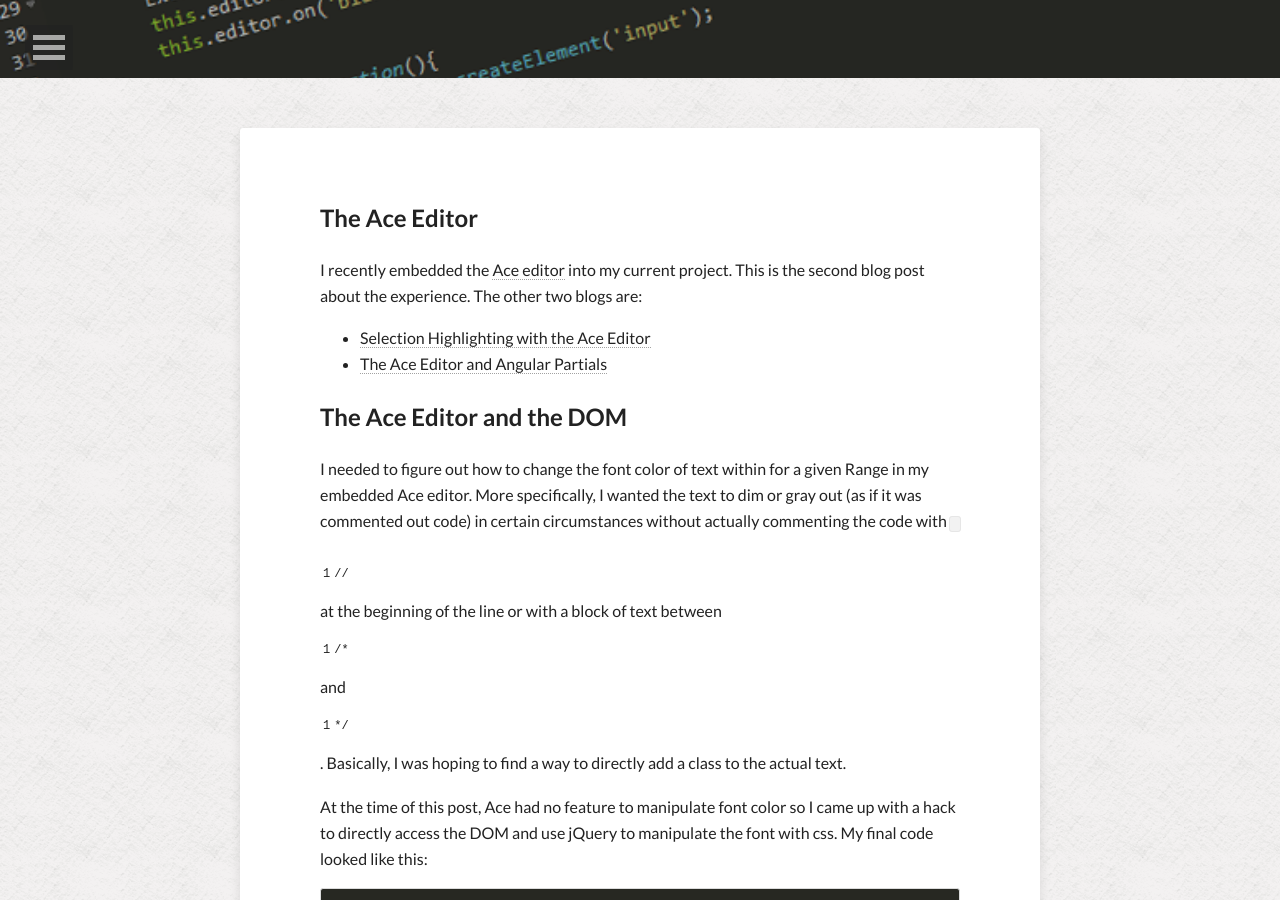
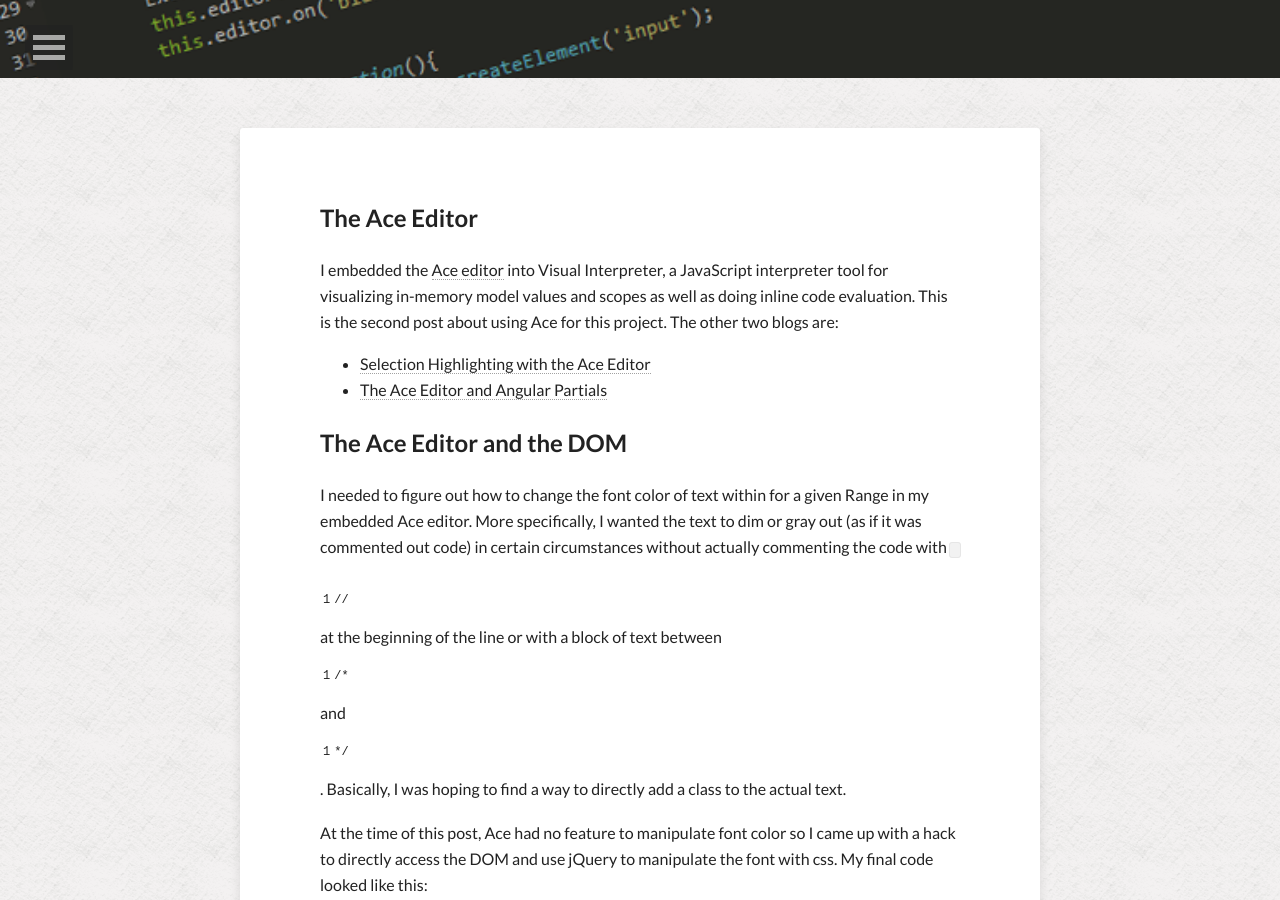
Before and after one commit to jgpettibone/jgpettibone.github.io, a Jekyll site: the page built from _posts/2014-03-12-ace-and-manipulating-font-colors.md, in a window 1280 px wide and 900 px high, scrolled down 322 px. Built offline with Jekyll 4.4.1, drawn with Linux system fonts in a browser that asks for light colours; nearby versions of some CDN libraries; comment, search, counter and statistics services are not loaded; some of the changed text lies outside the part shown.

Commit message:
Changed the Ace Editor intro to the three Ace posts

```diff
--- a/_posts/2014-03-12-ace-and-manipulating-font-colors.md
+++ b/_posts/2014-03-12-ace-and-manipulating-font-colors.md
@@ -11,7 +11,7 @@
 ---
 
 ## The Ace Editor
-I recently embedded the [Ace editor](http://ace.c9.io/#nav=about) into my current project.  This is the second blog post about the experience.  The other two blogs are:
+I embedded the [Ace editor](http://ace.c9.io/#nav=about) into Visual Interpreter, a JavaScript interpreter tool for visualizing in-memory model values and scopes as well as doing inline code evaluation.  This is the second post about using Ace for this project.  The other two blogs are:
 
 * [Selection Highlighting with the Ace Editor](http://jgpettibone.github.io/ace-selection-highlighting/)
 * [The Ace Editor and Angular Partials](http://jgpettibone.github.io/ace-and-angular-partials/)
```
Also changed, not shown: _posts/2014-03-09-ace-selection-highlighting.md (+1 -1 lines), _posts/2014-03-21-ace-and-angular-partials.md (+1 -1 lines).
